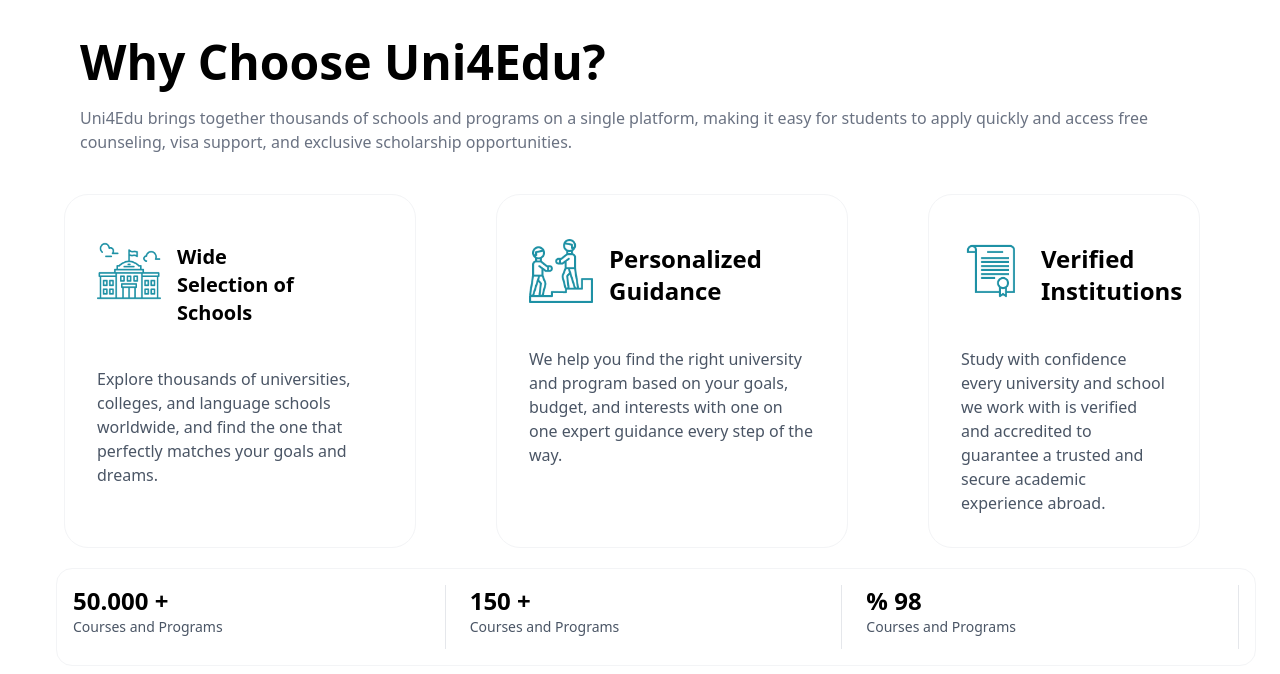
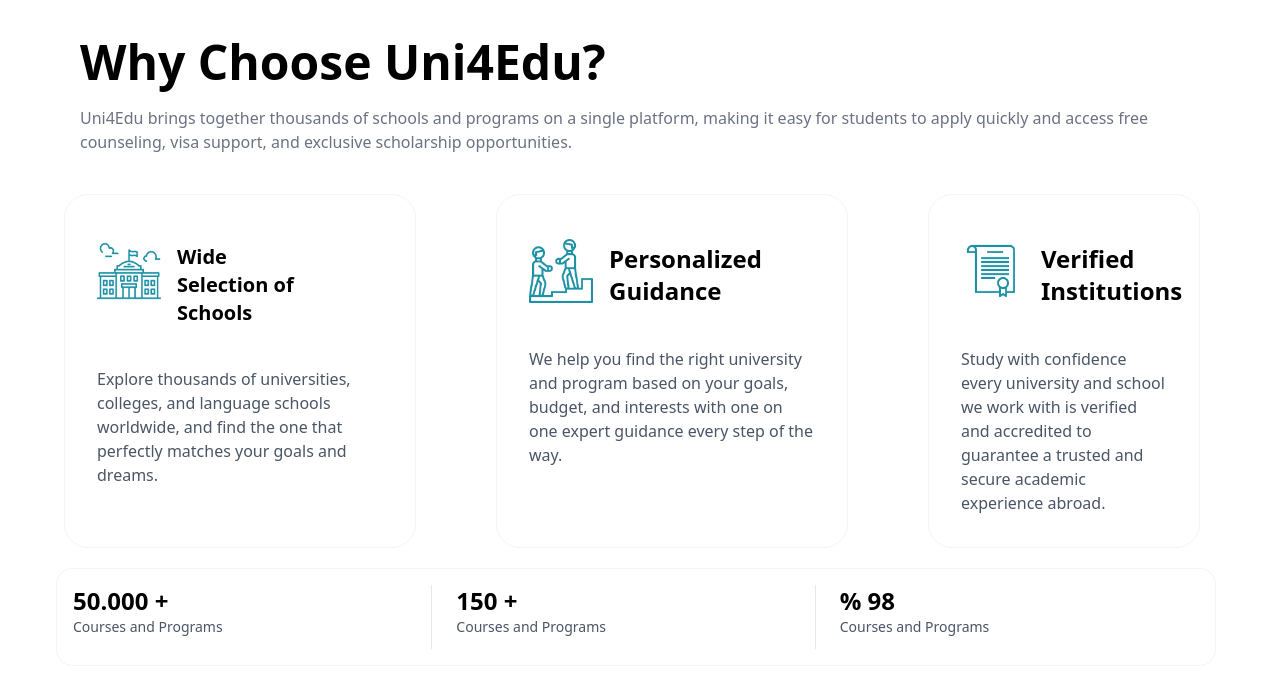
Before and after one commit to kennedy193/Uni4EduClone, a plain HTML site: page index.html in a window 1280 px wide. Shown: the part 848-1522 px from the top of the page. Drawn offline with nearby package versions, Linux system fonts and the light colour scheme.

Commit message:
fix mr section2

```diff
--- a/index.html
+++ b/index.html
@@ -157,7 +157,7 @@
 
     <section class="max-w-[1440px] px-6">
 
-            <div class=" bg-white border border-gray-100 rounded-2xl p-4 flex flex-col justify-between ml-8 mb-5">
+            <div class=" bg-white border border-gray-100 rounded-2xl p-4 flex flex-col justify-between ml-8 mb-5 mr-10">
             <div class="grid grid-cols-3 gap-6 ">
                 <div class="border-r border-gray-200">
                     <p class="font-semibold text-2xl ">50.000 +</p>
@@ -169,7 +169,7 @@
                     <p class="text-gray-600 text-sm mb-3  ">Courses and Programs</p>
                     </div>
 
-                     <div class="border-r border-gray-200">
+                     <div>
                     <p class="font-semibold text-2xl "> % 98</p>
                     <p class="text-gray-600 text-sm mb-3  ">Courses and Programs</p>
                     </div>
```
